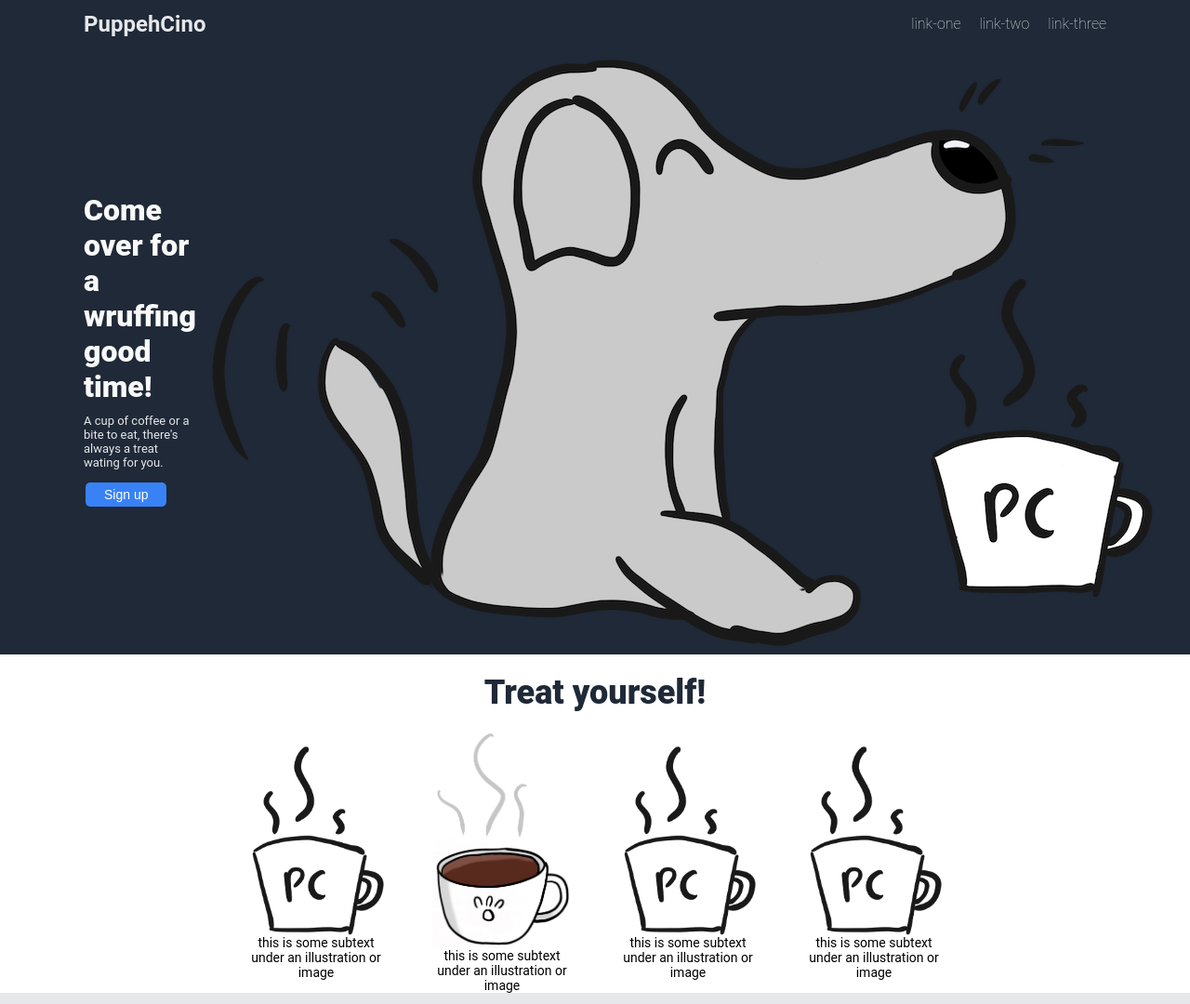
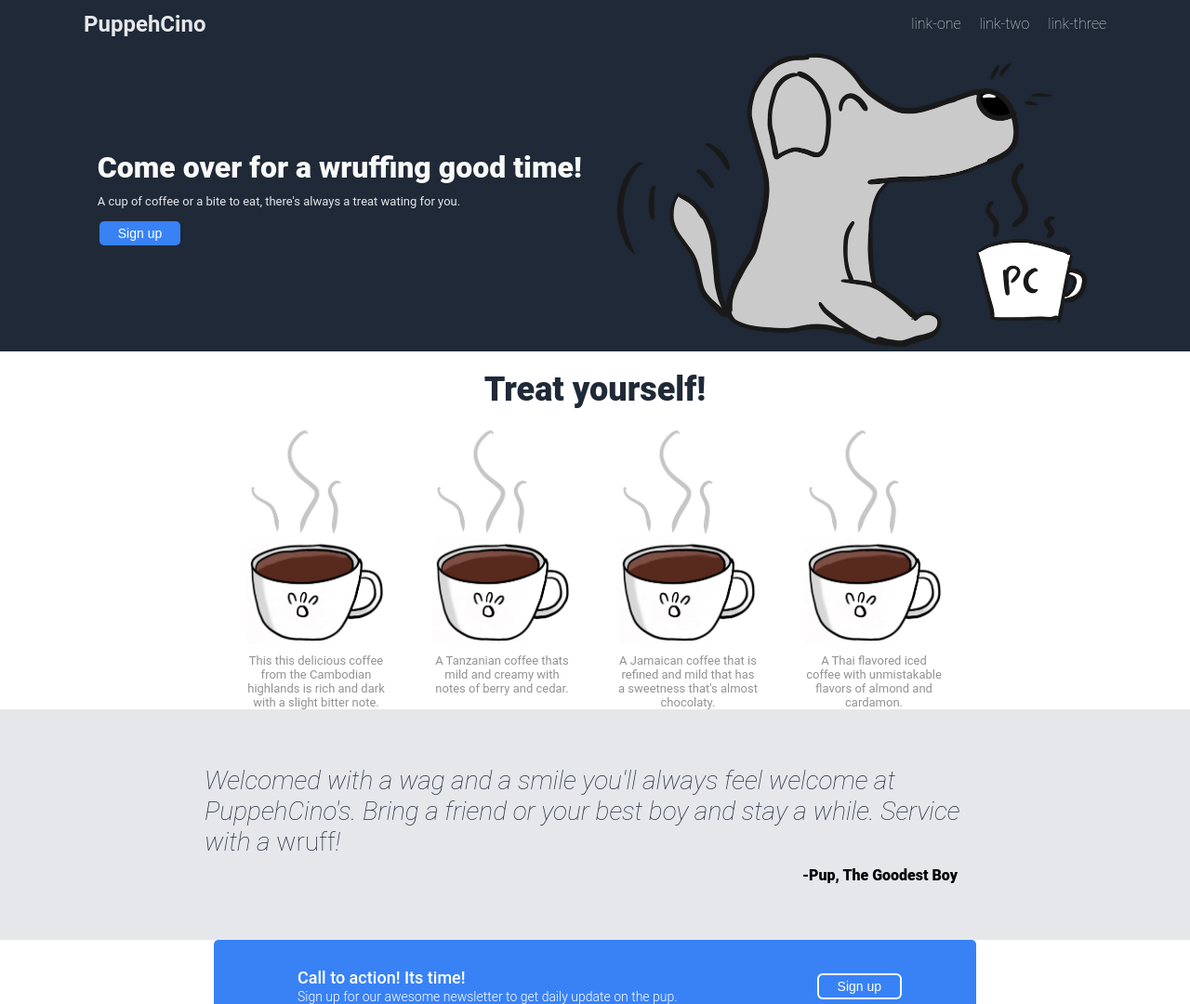
Before and after one commit to AlbertCo2/top-landing-page, a plain HTML site: page index.html in a window 1280 px wide. Shown: the top 1080 px of the page at 93% size. Drawn offline with Linux system fonts and the light colour scheme.

Commit message:
Fix alignment issues of the cards

```diff
--- a/index.html
+++ b/index.html
@@ -36,23 +36,23 @@
 
                 <div class="cards">
                     <div class="card">
-                        <img class="card-image" src="./images/cup-of-coffee.png" alt="drawing of a ">
-                        <div class="card-text">this is some subtext under an illustration or image</div>
+                        <img class="card-image" src="./images/cup-of-coffee2.png" alt="drawing of a ">
+                        <div class="card-text">This this delicious coffee from the Cambodian highlands is rich and dark with a slight bitter note.  </div>
                     </div>
 
                     <div class="card">
                         <img class="card-image" src="./images/cup-of-coffee2.png" alt="drawing of a ">
-                        <div class="card-text">this is some subtext under an illustration or image</div>
+                        <div class="card-text">A Tanzanian coffee thats mild and creamy with notes of berry and cedar.</div>
                     </div>
 
                     <div class="card">
-                        <img class="card-image" src="./images/cup-of-coffee.png" alt="drawing of a ">
-                        <div class="card-text">this is some subtext under an illustration or image</div>
+                        <img class="card-image" src="./images/cup-of-coffee2.png" alt="drawing of a ">
+                        <div class="card-text">A Jamaican coffee that is refined and mild that has a sweetness that's almost chocolaty.</div>
                     </div>
 
                     <div class="card">
-                        <img class="card-image" src="./images/cup-of-coffee.png" alt="drawing of a ">
-                        <div class="card-text">this is some subtext under an illustration or image</div>
+                        <img class="card-image" src="./images/cup-of-coffee2.png" alt="drawing of a ">
+                        <div class="card-text">A Thai flavored iced coffee with unmistakable flavors of almond and cardamon.</div>
                     </div>
                 </div>
 
--- a/style.css
+++ b/style.css
@@ -67,7 +67,7 @@ a {
 .content-one {
     display: flex;
     align-items: center;
-    justify-content: space-between;
+    justify-content: space-around;
 
 }
 
@@ -118,19 +118,8 @@ a {
     padding: 20px;
 }
 
-.signup2 {
-    background-color: #3882F6;
-    display: flex;
-    align-items: center;
-    justify-content: center;
-    font-size: 14px;
-    border-radius: 6px;
-    border-color: white;
-    color: white;
-    margin: auto 30px;
-    border-style: solid;
-    padding: 4px 20px;
-
+.content-one-image {
+    max-width: 520px;
 }
 
 .content-two {
@@ -144,8 +133,6 @@ a {
     display: flex;
     gap: 50px;
     justify-content: center;
-
-
 }
 
 .card {
@@ -155,23 +142,20 @@ a {
     justify-content: center;
     max-width: 150px;
     flex: 1;
+}
 
-
-
-}
 .card-text {
-    /* max-width: 100px; */
-    font-size: 14px;
+    min-height: 60px;
+    font-size: 13px;
+    color: rgb(147, 146, 146);
     align-self: center;
     padding: auto;
     text-align: center;
-
 }
 
 .card-image {
     width: 100%;
-
-
+    padding-bottom: 10px;
 }
 
 .content-three {
@@ -202,8 +186,6 @@ li {
     display: flex;
     justify-content: center;
     color: white;
-
-
 }
 
 .content-four-blurb-box {
@@ -219,13 +201,26 @@ li {
     padding: 20px 40px;
     display: flex;
     flex-direction: column;
-
     border-radius: 5px;
     font-size: 14px;
     font-weight: 300;
+}
 
+.signup2 {
+    background-color: #3882F6;
+    display: flex;
+    align-items: center;
+    justify-content: center;
+    font-size: 14px;
+    border-radius: 6px;
+    border-color: white;
+    color: white;
+    margin: auto 30px;
+    border-style: solid;
+    padding: 4px 20px;
 
 }
+
 .header3 {
     font-size: 18px;
     font-weight: 500;
```
